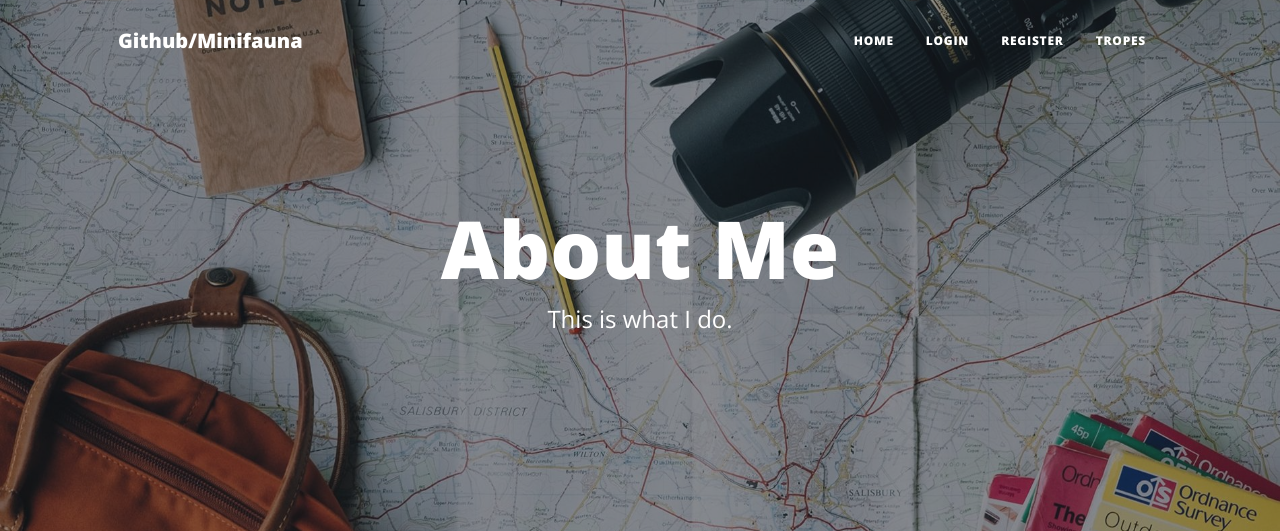
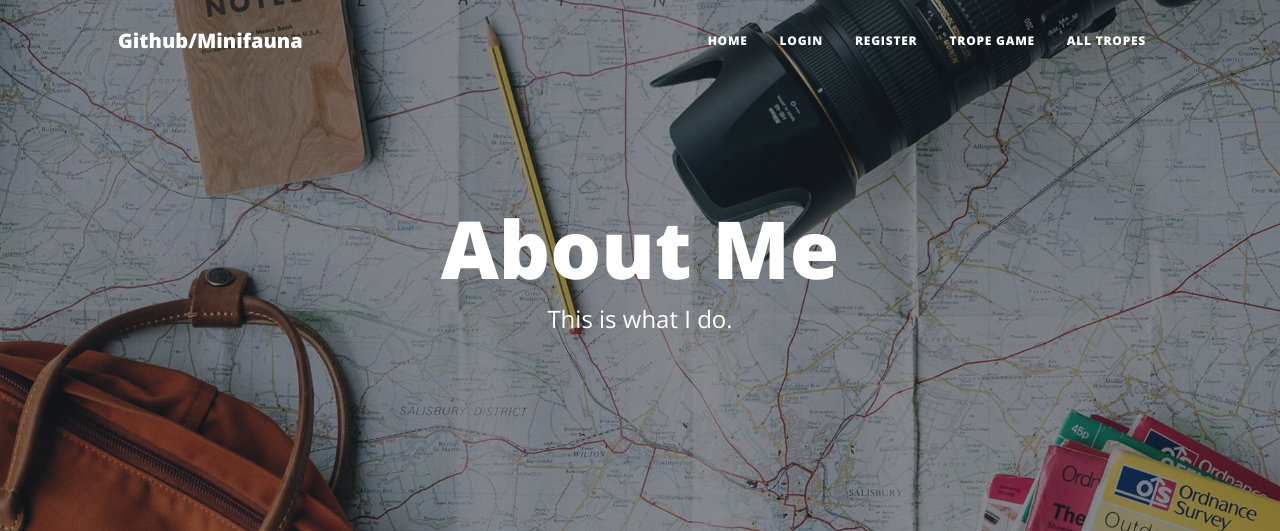
Before and after one commit to Minifauna/d71dp, a Flask app: page /about in a window 1280 px wide. Shown: the top 531 px of the page. Run offline with Flask 3, Linux system fonts and the light colour scheme; some libraries are stand-ins or nearby versions.

Commit message:
add all-tropes page for lookup

```diff
--- a/main.py
+++ b/main.py
@@ -174,6 +174,17 @@ def horror_tropes():
     trope_dict = dict(trope_zip)
     return render_template("tropes.html", tropes=trope_dict)
 
+@app.route('/all-tropes')
+def all_tropes():
+    df_tropes = pd.read_json('static/assets/HorrorTropes.json', orient='index')
+    trope_names = [' '.join(filter(None, re.split(r'(?=[A-Z])', name))) for name in df_tropes.index]
+    trope_urls = [value[0] for value in df_tropes.values]
+    trope_zip = zip(trope_names, trope_urls)
+    temp_dict = dict(trope_zip)
+    sorted_dict = sorted(temp_dict.items())
+    trope_dict = dict(sorted_dict)
+    return render_template("tropes.html", tropes=trope_dict)
+
 @app.route("/post/<int:post_id>", methods=["GET", "POST"])
 def show_post(post_id):
     requested_post = db.get_or_404(BlogPost, post_id)
--- a/templates/header.html
+++ b/templates/header.html
@@ -95,16 +95,16 @@
               <a
                 class="nav-link px-lg-3 py-3 py-lg-4"
                 href="{{ url_for('horror_tropes') }}"
-                >Tropes</a
+                >Trope Game</a
               >
             </li>
-            <!-- <li class="nav-item">
+            <li class="nav-item">
               <a
                 class="nav-link px-lg-3 py-3 py-lg-4"
-                href="{{ url_for('contact') }}"
-                >Contact</a
+                href="{{ url_for('all_tropes') }}"
+                >All Tropes</a
               >
-            </li> -->
+            </li>
           </ul>
         </div>
       </div>
```
